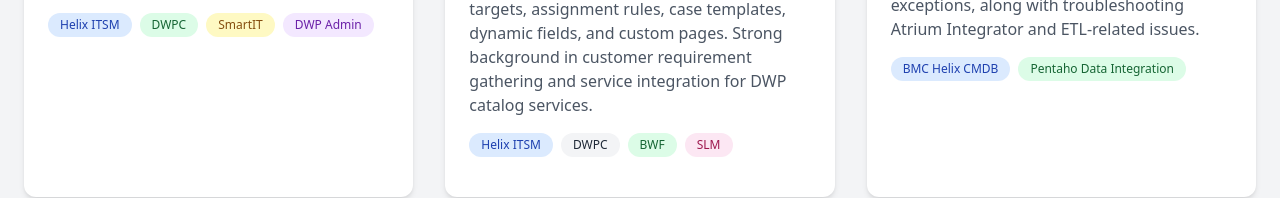
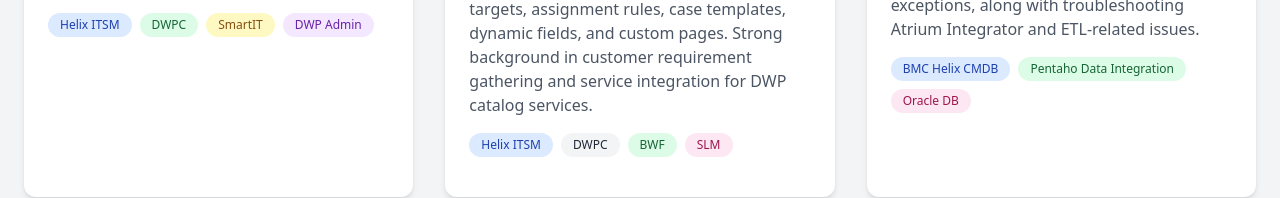
Before and after one commit to analacharya4083/Website-Profile, a plain HTML site: page index.html in a window 1280 px wide. Shown: the part 4161-4359 px from the top of the page. Drawn offline with nearby package versions, Linux system fonts and the light colour scheme.

Commit message:
Update index.html

```diff
--- a/index.html
+++ b/index.html
@@ -463,6 +463,7 @@
                         <div class="flex flex-wrap gap-2 mb-4">
                             <span class="bg-blue-100 dark:bg-blue-900 text-blue-800 dark:text-blue-200 text-xs px-3 py-1 rounded-full">BMC Helix CMDB</span>
                             <span class="bg-green-100 dark:bg-green-900 text-green-800 dark:text-green-200 text-xs px-3 py-1 rounded-full">Pentaho Data Integration</span>
+                            <span class="bg-pink-100 dark:bg-pink-900 text-pink-800 dark:text-pink-200 text-xs px-3 py-1 rounded-full">Oracle DB</span>
                         </div>
                     </div>
                 </div>
```
